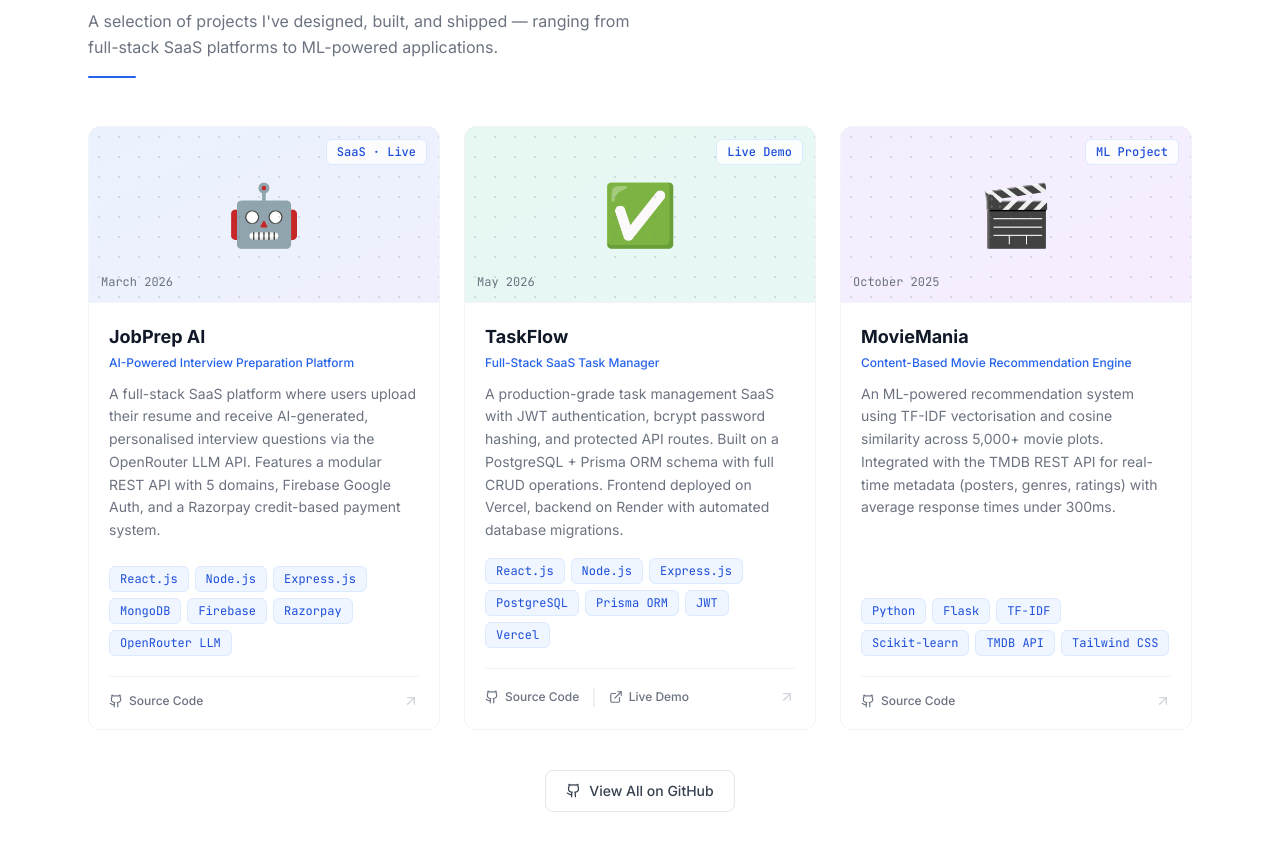
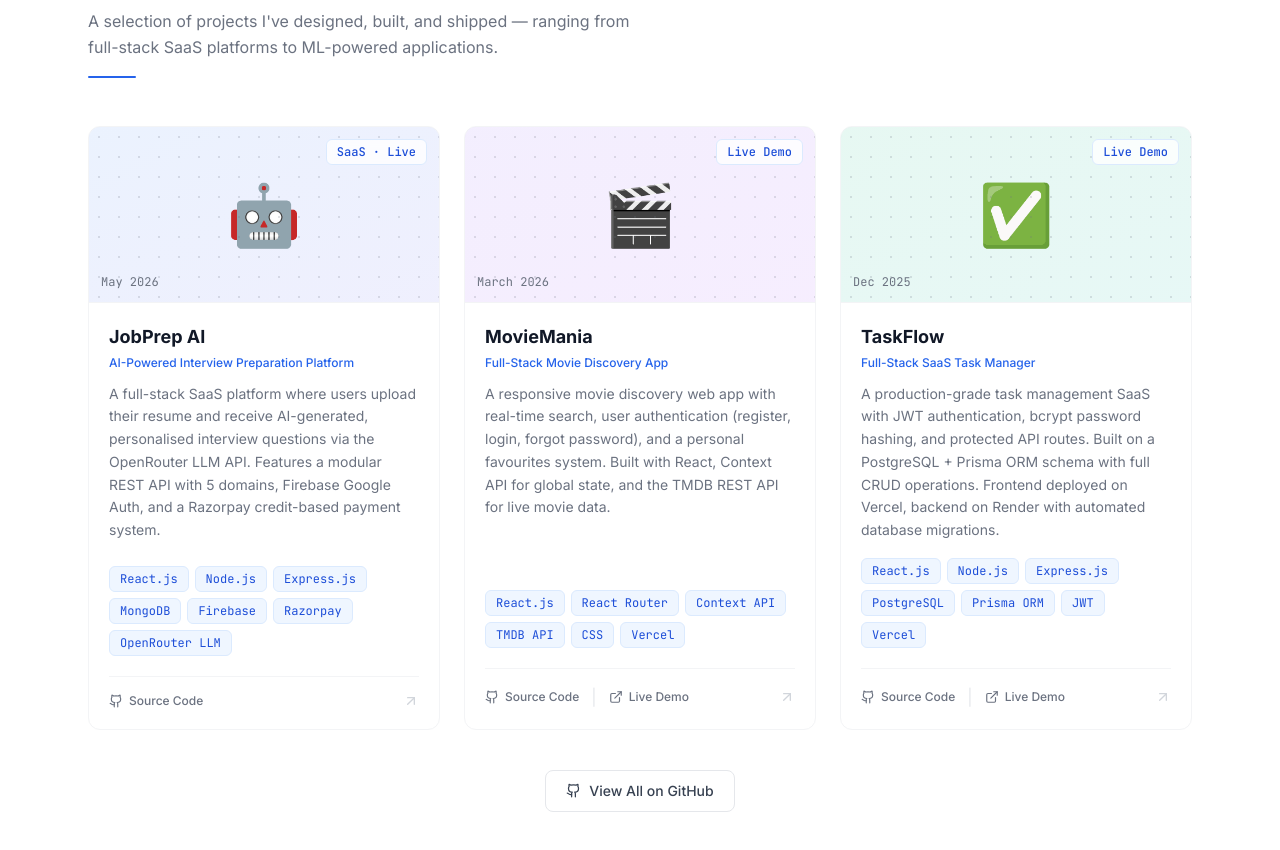
Before and after one commit to NikhilRautela/NikhilPortfolio, a React (Vite) app: page / in a window 1280 px wide. Shown: the part 3240-4090 px from the top of the page. Built offline with nearby package versions, Linux system fonts and the light colour scheme.

Commit message:
feat: update MovieMania project details in portfolio

```diff
--- a/src/data/portfolioData.js
+++ b/src/data/portfolioData.js
@@ -64,7 +64,7 @@
   {
     title: 'JobPrep AI',
     subtitle: 'AI-Powered Interview Preparation Platform',
-    date: 'March 2026',
+    date: 'May 2026',
     description:
       'A full-stack SaaS platform where users upload their resume and receive AI-generated, personalised interview questions via the OpenRouter LLM API. Features a modular REST API with 5 domains, Firebase Google Auth, and a Razorpay credit-based payment system.',
     tech: ['React.js', 'Node.js', 'Express.js', 'MongoDB', 'Firebase', 'Razorpay', 'OpenRouter LLM'],
@@ -74,10 +74,23 @@
     icon: '🤖',
     color: 'from-blue-500/10 to-indigo-500/10',
   },
-  {
+ {
+    title: 'MovieMania',
+    subtitle: 'Full-Stack Movie Discovery App',
+    date: 'March 2026',
+    description:
+      'A responsive movie discovery web app with real-time search, user authentication (register, login, forgot password), and a personal favourites system. Built with React, Context API for global state, and the TMDB REST API for live movie data.',
+    tech: ['React.js', 'React Router', 'Context API', 'TMDB API', 'CSS', 'Vercel'],
+    github: 'https://github.com/NikhilRautela/MovieMania',
+    live: 'https://movie-mania-nikgil.vercel.app/',
+    badge: 'Live Demo',
+    icon: '🎬',
+    color: 'from-violet-500/10 to-purple-500/10',
+  },
+    {
     title: 'TaskFlow',
     subtitle: 'Full-Stack SaaS Task Manager',
-    date: 'May 2026',
+    date: 'Dec 2025',
     description:
       'A production-grade task management SaaS with JWT authentication, bcrypt password hashing, and protected API routes. Built on a PostgreSQL + Prisma ORM schema with full CRUD operations. Frontend deployed on Vercel, backend on Render with automated database migrations.',
     tech: ['React.js', 'Node.js', 'Express.js', 'PostgreSQL', 'Prisma ORM', 'JWT', 'Vercel'],
@@ -86,19 +99,6 @@
     badge: 'Live Demo',
     icon: '✅',
     color: 'from-emerald-500/10 to-teal-500/10',
-  },
-  {
-    title: 'MovieMania',
-    subtitle: 'Content-Based Movie Recommendation Engine',
-    date: 'October 2025',
-    description:
-      'An ML-powered recommendation system using TF-IDF vectorisation and cosine similarity across 5,000+ movie plots. Integrated with the TMDB REST API for real-time metadata (posters, genres, ratings) with average response times under 300ms.',
-    tech: ['Python', 'Flask', 'TF-IDF', 'Scikit-learn', 'TMDB API', 'Tailwind CSS'],
-    github: 'https://github.com/NikhilRautela/Recommendation',
-    live: null,
-    badge: 'ML Project',
-    icon: '🎬',
-    color: 'from-violet-500/10 to-purple-500/10',
   },
 ]
 
```
